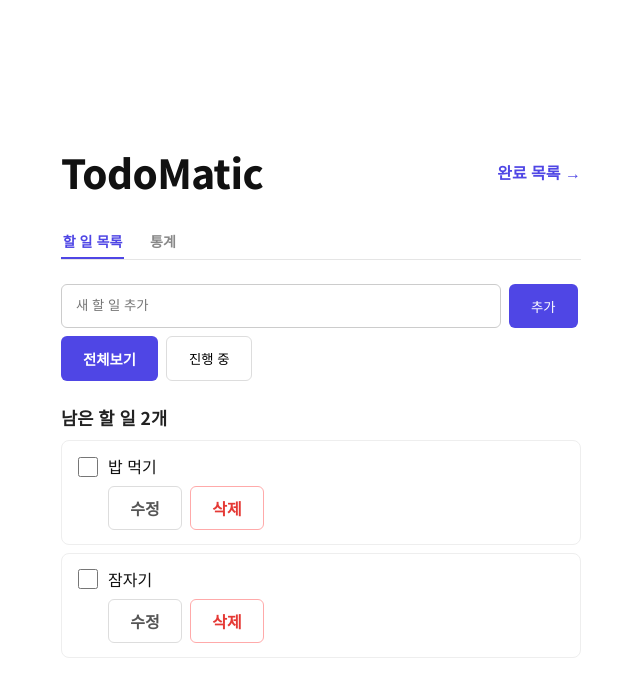
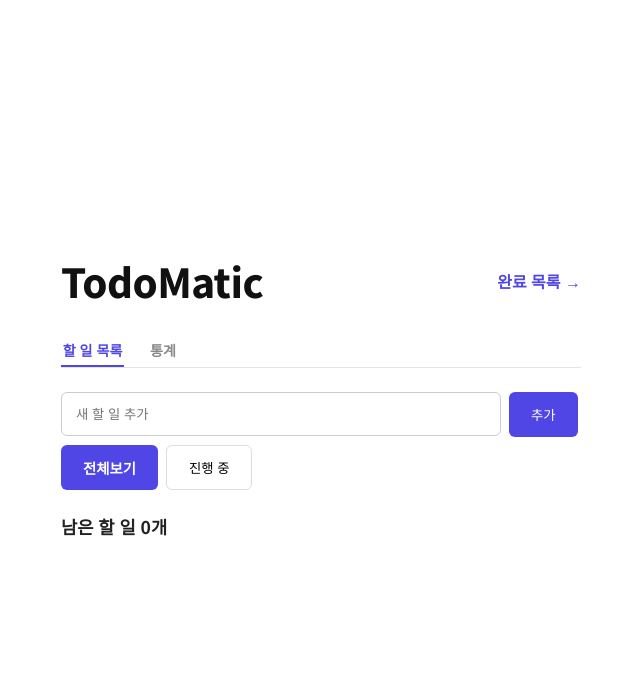
Before and after one commit to Leets-Official/8th-FE-Zero100, a React (Vite) app: page / in a window 1280 px wide. Shown: the top 696 px of the page, without its empty margins (319-959 px from the left). Built offline with nearby package versions, Linux system fonts and the light colour scheme.

Commit message:
localStorage 저장 기능 추가

```diff
--- a/src/App.jsx
+++ b/src/App.jsx
@@ -1,16 +1,27 @@
-import { useState } from 'react';
+import { useEffect, useState } from 'react';
 import { Route, Routes } from 'react-router';
 import CompletedTodoPage from './pages/CompletedTodoPage.jsx';
 import TodoPage from './pages/TodoPage.jsx';
 
-const INITIAL_TODOS = [
-  { id: 1, title: '밥 먹기', completed: false },
-  { id: 2, title: '잠자기', completed: false },
-];
+const STORAGE_KEY = 'tasks';
+
+// 저장된 값이 없거나 올바른 배열이 아니면 빈 목록으로 시작한다.
+function loadTodos() {
+  try {
+    const savedTodos = JSON.parse(localStorage.getItem(STORAGE_KEY));
+    return Array.isArray(savedTodos) ? savedTodos : [];
+  } catch {
+    return [];
+  }
+}
 
 // 두 페이지가 같은 todos를 보여줘야 하므로, 두 페이지의 공통 부모인 App에서 state를 관리한다.
 function App() {
-  const [todos, setTodos] = useState(INITIAL_TODOS);
+  const [todos, setTodos] = useState(loadTodos);
+
+  useEffect(() => {
+    localStorage.setItem(STORAGE_KEY, JSON.stringify(todos));
+  }, [todos]);
 
   const handleAddTodo = (title) => {
     const newTodo = { id: crypto.randomUUID(), title, completed: false };
```
